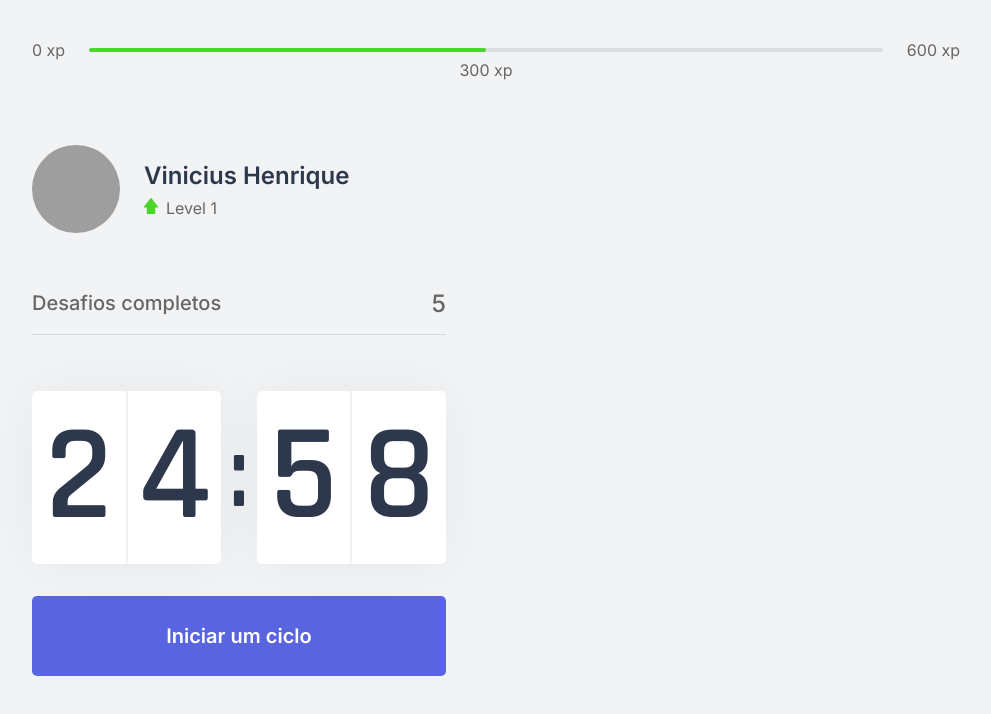
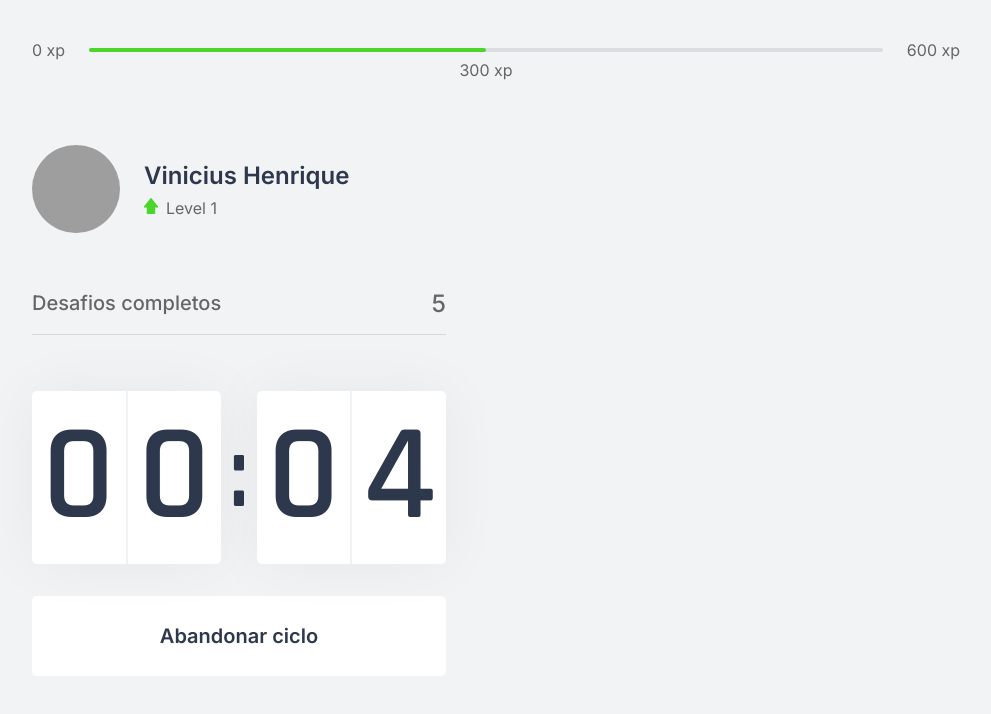
Before and after one commit to vinisioux/moveit, a Next.js app: page / in a window 1280 px wide. Both pictures are taken after a click on the button "Iniciar um ciclo". Shown: the top 714 px of the page, without its empty margins (144-1135 px from the left). Built offline with nearby package versions, Linux system fonts and the light colour scheme; grey boxes are pictures that could not be loaded.

Commit message:
feat: countdown component

```diff
--- /dev/null
+++ b/babel.config.js
@@ -0,0 +1,4 @@
+module.exports = {
+  presets: ['next/babel'],
+  plugins: [['styled-components', { ssr: true }]],
+};
--- a/package.json
+++ b/package.json
@@ -8,6 +8,7 @@
     "start": "next start"
   },
   "dependencies": {
+    "babel-plugin-styled-components": "^1.12.0",
     "next": "10.0.7",
     "react": "17.0.1",
     "react-dom": "17.0.1",
--- a/src/components/Countdown/index.tsx
+++ b/src/components/Countdown/index.tsx
@@ -2,9 +2,12 @@ import React, { useState, useEffect } from 'react';
 
 import { Container, CountdownButton } from './styles';
 
+let countdownTimeout: NodeJS.Timeout;
+
 export function Countdown() {
-  const [time, setTime] = useState(25 * 60);
-  const [active, setActive] = useState(false);
+  const [time, setTime] = useState(0.1 * 60);
+  const [isActive, setIsActive] = useState(false);
+  const [hasFinished, setHasFinished] = useState(false);
 
   const minutes = Math.floor(time / 60);
   const seconds = time % 60;
@@ -13,16 +16,25 @@ export function Countdown() {
   const [secondLeft, secondRight] = String(seconds).padStart(2, '0').split('');
 
   function startCountdown() {
-    setActive(true);
+    setIsActive(true);
+  }
+
+  function resetCountdown() {
+    clearTimeout(countdownTimeout);
+    setIsActive(false);
+    setTime(0.1 * 60);
   }
 
   useEffect(() => {
-    if (active && time > 0) {
-      setTimeout(() => {
+    if (isActive && time > 0) {
+      countdownTimeout = setTimeout(() => {
         setTime(time - 1);
       }, 1000);
+    } else if (isActive && time === 0) {
+      setHasFinished(true);
+      setIsActive(false);
     }
-  }, [active, time]);
+  }, [isActive, time]);
 
   return (
     <div>
@@ -37,9 +49,26 @@ export function Countdown() {
           <span>{secondRight}</span>
         </div>
       </Container>
-      <CountdownButton type='button' onClick={startCountdown}>
-        Iniciar um ciclo
-      </CountdownButton>
+
+      {hasFinished ? (
+        <CountdownButton disabled>Ciclo encerrado</CountdownButton>
+      ) : (
+        <>
+          {isActive ? (
+            <CountdownButton
+              isActive={isActive}
+              type='button'
+              onClick={resetCountdown}
+            >
+              Abandonar ciclo
+            </CountdownButton>
+          ) : (
+            <CountdownButton type='button' onClick={startCountdown}>
+              Iniciar um ciclo
+            </CountdownButton>
+          )}
+        </>
+      )}
     </div>
   );
 }
--- a/src/components/Countdown/styles.ts
+++ b/src/components/Countdown/styles.ts
@@ -39,7 +39,7 @@ export const Container = styled.div`
   }
 `;
 
-export const CountdownButton = styled.button`
+export const CountdownButton2 = styled.button`
   width: 100%;
   height: 5rem;
 
@@ -62,3 +62,40 @@ export const CountdownButton = styled.button`
     background: var(--blue-dark);
   }
 `;
+
+interface CountdownButtonProps {
+  isActive?: boolean;
+}
+
+export const CountdownButton = styled.button<CountdownButtonProps>`
+  width: 100%;
+  height: 5rem;
+
+  margin-top: 2rem;
+
+  display: flex;
+  align-items: center;
+  justify-content: center;
+
+  border: 0;
+  border-radius: 5px;
+
+  background: ${(props) => (props.isActive ? 'var(--white)' : 'var(--blue)')};
+  color: var(--white);
+  color: ${(props) => (props.isActive ? 'var(--title)' : 'var(--white)')};
+  font-size: 1.25rem;
+  font-weight: 600;
+  transition: background-color 0.2s;
+
+  &:not(:disabled):hover {
+    background: ${(props) =>
+      props.isActive ? 'var(--red)' : 'var(--blue-dark)'};
+    color: ${(props) => props.isActive && 'var(--white)'};
+  }
+
+  &:disabled {
+    background: var(--white);
+    color: var(--text);
+    cursor: not-allowed;
+  }
+`;
```
Also changed, not shown: 1 other file (tests, documents, lock files or other folders).
